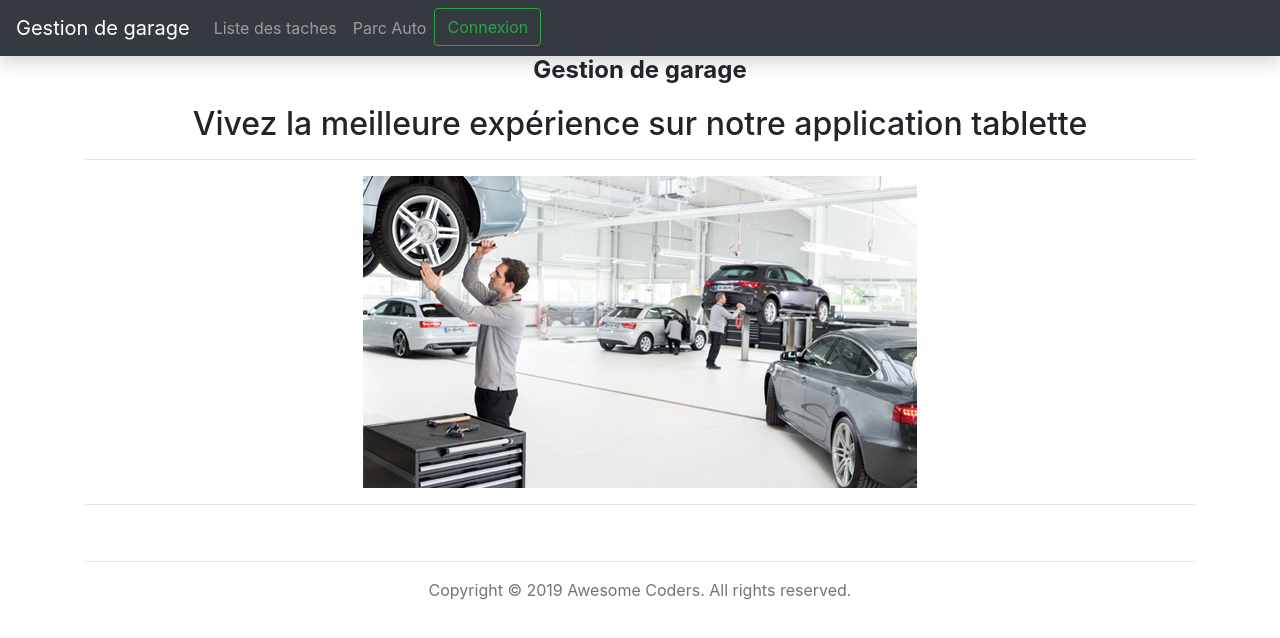
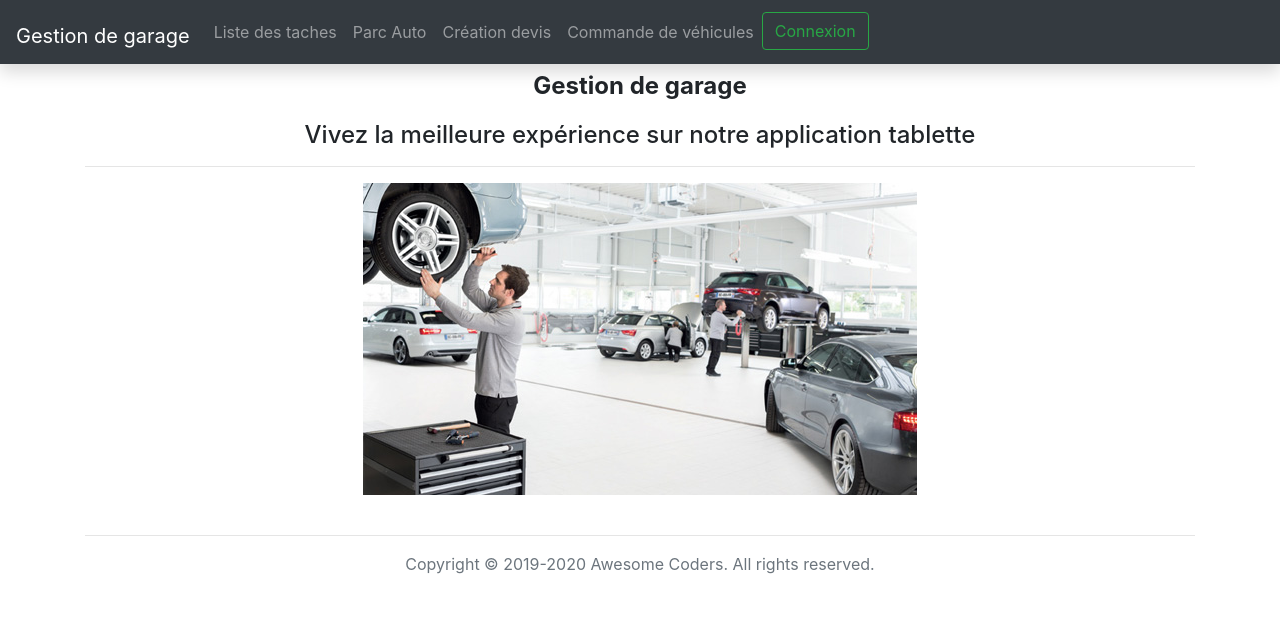
Before and after one commit to reuxm/Fil_Rouge, an Angular app in the folder AppAngular/: page /home in a window 1280 px wide. Shown: the top 638 px of the page. Built offline with nearby package versions, Linux system fonts and the light colour scheme.

Commit message:
update visuel

```diff
--- a/AppAngular/src/app/footer/footer.component.html
+++ b/AppAngular/src/app/footer/footer.component.html
@@ -1,6 +1,6 @@
 <footer class="text-muted pt-4">
     <div class="container text-center">
         <hr>
-        Copyright &copy; 2019 Awesome Coders. All rights reserved.
+        Copyright &copy; 2019-2020 Awesome Coders. All rights reserved.
     </div>
 </footer>
--- a/AppAngular/src/app/header/header.component.html
+++ b/AppAngular/src/app/header/header.component.html
@@ -3,16 +3,22 @@
         <span class="navbar-toggler-icon"></span>
     </button>
     <!-- <img src="../assets/logo.jpg" class="img-fluid" alt="Responsive image"> -->
-    <a class="navbar-brand" routerLink="/">Gestion de garage</a>
+    <a class="navbar-brand mt-2" routerLink="/">Gestion de garage</a>
 
     <div class="collapse navbar-collapse" id="navbarTogglerDemo03">
         <ul class="navbar-nav mr-auto mt-2 mt-lg-0">
             <!-- Modifier ce lien afin qu'il soit gérer par le router d'Angular -->
             <li class="nav-item">
-                <a class="nav-link" routerLink="/tache" routerLinkActive="active">Liste des taches</a>
+                <a class="nav-link" routerLink="/taches" routerLinkActive="active">Liste des taches</a>
             </li>
             <li class="nav-item">
                 <a class="nav-link" routerLink="/vehicule" routerLinkActive="active">Parc Auto</a>
+            </li>
+            <li class="nav-item">
+                <a class="nav-link" routerLink="/devis" routerLinkActive="active">Création devis</a>
+            </li>
+            <li class="nav-item">
+                <a class="nav-link" routerLink="/commandeVeh" routerLinkActive="active">Commande de véhicules</a>
             </li>
             <li *ngIf="login">
             	<p class="nav-link">Connecté en tant que {{ login }}</p>
--- a/AppAngular/src/app/home/home.component.html
+++ b/AppAngular/src/app/home/home.component.html
@@ -3,18 +3,17 @@
     <div class="row">
       <div class="col-lg-12">
         <!-- Title -->
-        <h4 class="card-title text-center h4 pb-2"><strong>Gestion de garage</strong></h4>
+        <h2 class="card-title text-center h4 pb-2 mt-2"><strong>Gestion de garage</strong></h2>
 
-        <h2 class="card-text text-center">
+        <h4 class="card-text text-center">
           Vivez la meilleure expérience sur notre application tablette
-        </h2>
+        </h4>
         <hr/>
         <img
           src="../assets/home.jpeg"
           class="img-fluid mx-auto d-block"
           alt="Responsive image"
         />
-        <hr/>
       </div>
     </div>
   </div>
```
